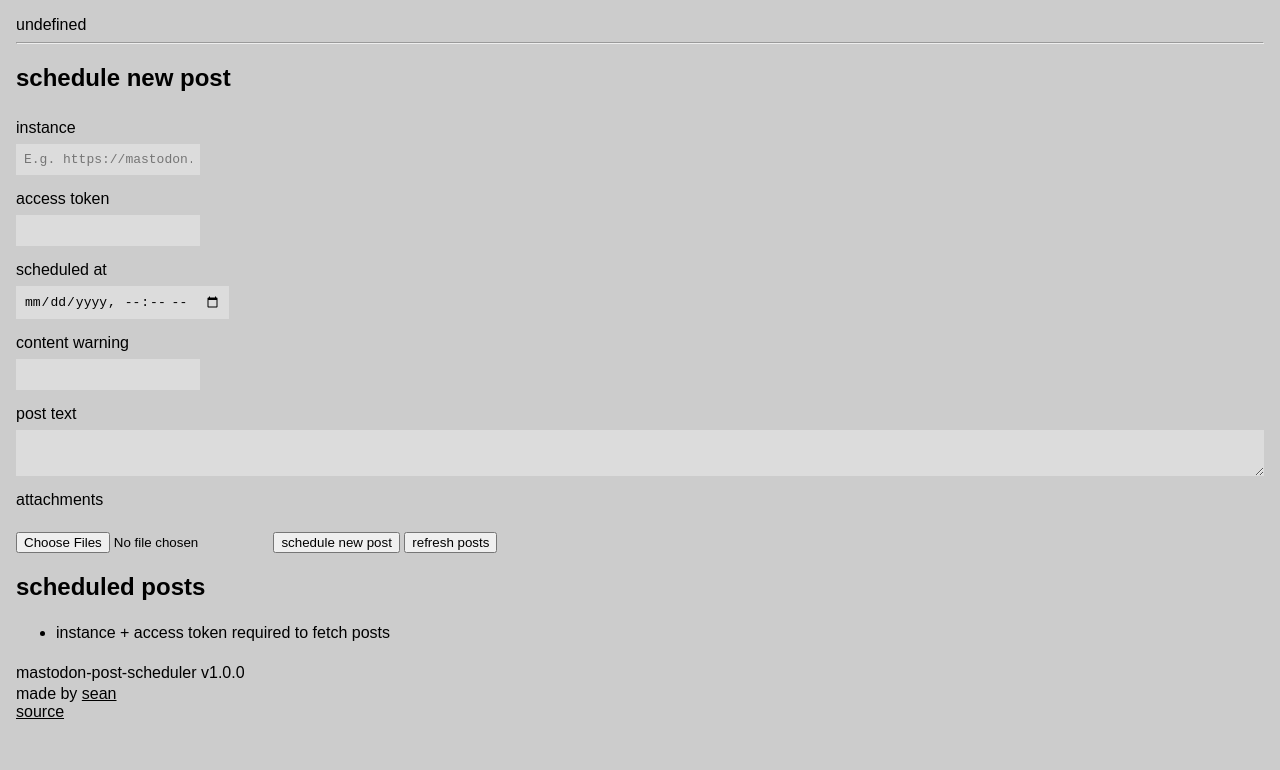
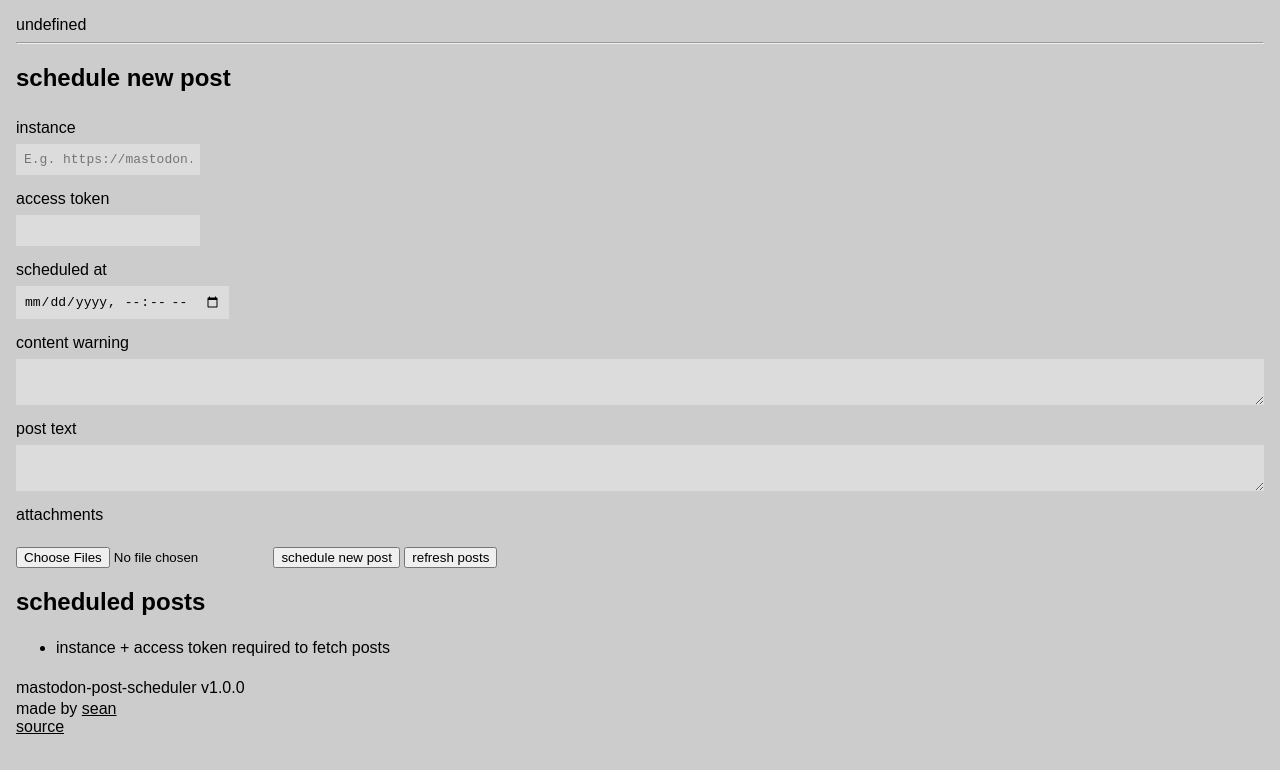
Before and after one commit to seleb/mastodon-post-scheduler, a website built with Vite: page src/index.html in a window 1280 px wide. Built offline with nearby package versions, Linux system fonts and the light colour scheme.

Commit message:
feat: multiline content warning input

```diff
--- a/src/index.html
+++ b/src/index.html
@@ -47,7 +47,7 @@
 
 		<label>
 			content warning
-			<input id="cw" name="cw" autocomplete="off" type="text" />
+			<textarea id="cw" name="cw" autocomplete="off"></textarea>
 		</label>
 
 		<label>
```
